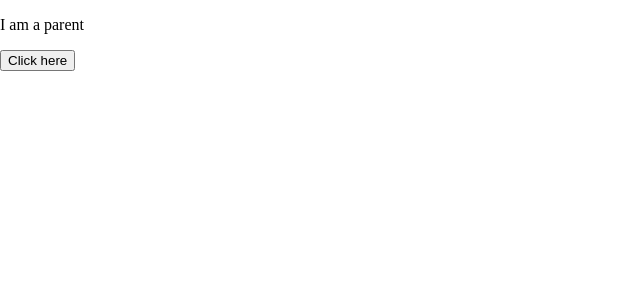
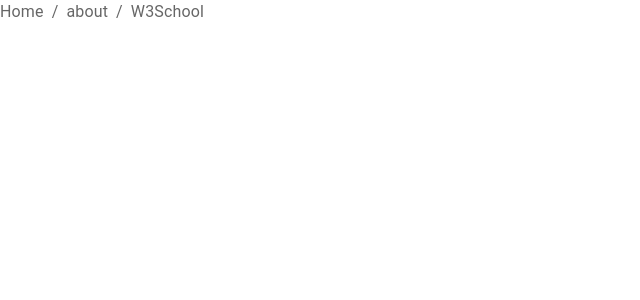
Before and after one commit to Ujala-355/Advance_react, a React (Create React App) app: page / in a window 1280 px wide. Shown: the top 300 px of the page, without its empty margins (0-640 px from the left). Built offline with nearby package versions, Linux system fonts and the light colour scheme.

Commit message:
Breadcrumbs

```diff
--- a/src/App.js
+++ b/src/App.js
@@ -20,7 +20,8 @@ import React from "react";
 // import A from "./contextA"
 // import Checker from "./useReducerEvenOdd"
 // import ComBox from "./Autocomplete"
-import Parent from "./toParent"
+// import Parent from "./toParent"
+import BasicBreadcrumbs from "./breadcrumbs"
 function App() {
   return (
     <>
@@ -47,7 +48,8 @@ function App() {
         {/* <A/> */}
         {/* <Checker/> */}
         {/* <ComBox/> */}
-        <Parent/>
+        {/* <Parent/> */}
+        <BasicBreadcrumbs/>
     </>
   );
 }
--- /dev/null
+++ b/src/breadcrumbs.js
@@ -0,0 +1,25 @@
+import {Breadcrumbs,Link} from '@mui/material';
+const handleClick=(event)=>{
+    event.preventDefault();
+    console.log("You clicked a breadcrumb. ")
+}
+const BasicBreadcrumbs=()=>{
+    return(
+        <>
+            <div role="presentation" onClick={handleClick}>
+                <Breadcrumbs aria-label="breadcrumb">
+                    <Link underline='hover' color="inherit" href="/">
+                        Home
+                    </Link>
+                    <Link underline="hover" color="inherit" href="#">
+                        about
+                    </Link>
+                    <Link underline="hover" color="inherit" href="#">
+                        W3School
+                    </Link>
+                </Breadcrumbs>
+            </div>
+        </>
+    )
+}
+export default BasicBreadcrumbs;
```
